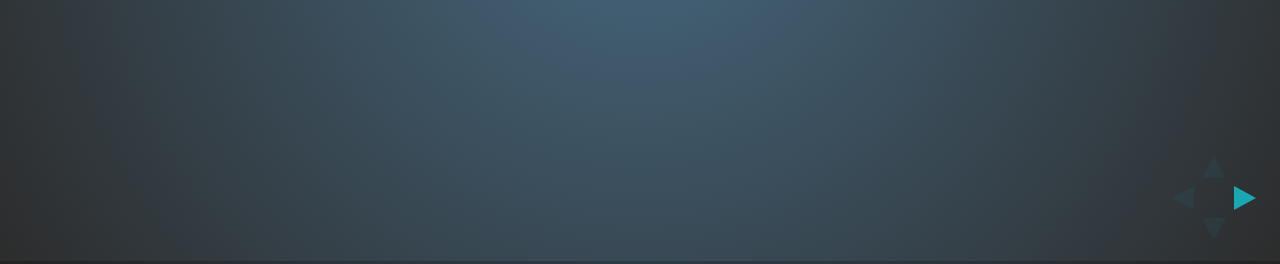
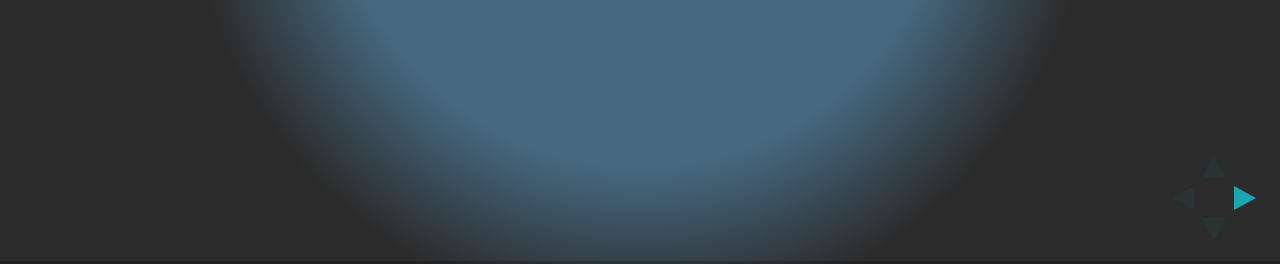
Before and after one commit to agagancarczyk/agileSDPresentation2015, a website: page index.html in a window 1280 px wide. Shown: the part 536-800 px from the top of the page. Drawn offline with Linux system fonts and the light colour scheme.

Commit message:
changed background color

```diff
--- a/css/theme/default.css
+++ b/css/theme/default.css
@@ -16,12 +16,12 @@
  *********************************************/
 body {
   background: #2C2C2C;
-  background: -moz-radial-gradient(center, circle cover, 	#466981 0%, #2C2C2C 100%);
+  background: -moz-radial-gradient(center, circle cover, 	#466981 40%, #2C2C2C 60%);
   background: -webkit-gradient(radial, center center, 0px, center center, 100%, color-stop(0%, #466981), color-stop(100%, #2C2C2C));
-  background: -webkit-radial-gradient(center, circle cover, #466981 0%, #2C2C2C 100%);
-  background: -o-radial-gradient(center, circle cover, #466981 0%, #2C2C2C 100%);
-  background: -ms-radial-gradient(center, circle cover, #466981 0%, #2C2C2C 100%);
-  background: radial-gradient(center, circle cover, #466981 0%, #2C2C2C 100%);
+  background: -webkit-radial-gradient(center, circle cover, #466981 40%, #2C2C2C 60%);
+  background: -o-radial-gradient(center, circle cover, #466981 40%, #2C2C2C 600%);
+  background: -ms-radial-gradient(center, circle cover, #466981 40%, #2C2C2C 60%);
+  background: radial-gradient(center, circle cover, #466981 40%, #2C2C2C 60%);
   background-color: #466981; }
 
 .reveal {
```
